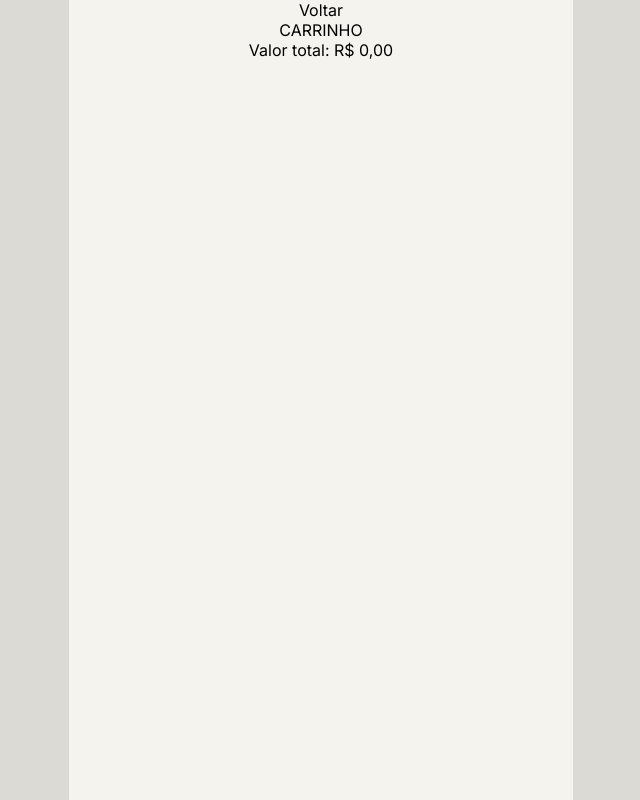
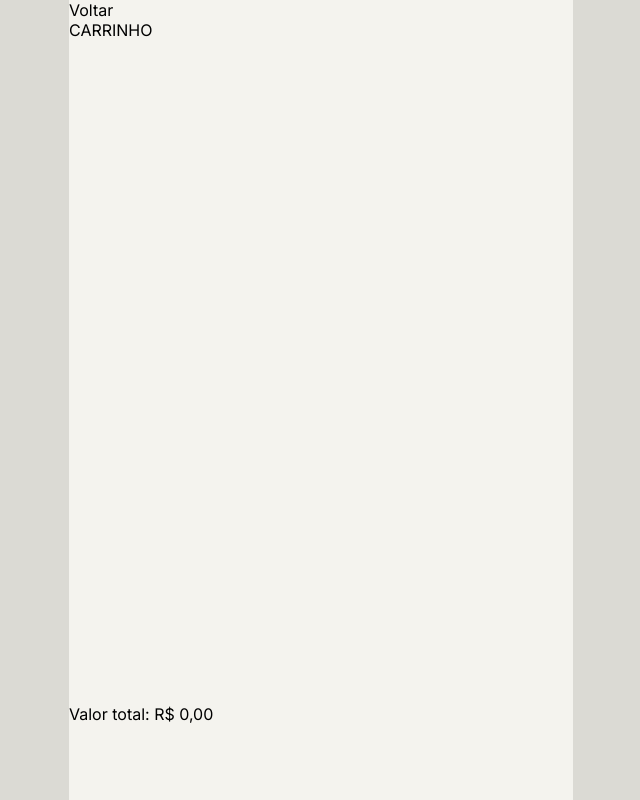
Before and after one commit to caio303/robins-food, a React (Create React App) app in the folder frontend/: page /carrinho in a window 1280 px wide. Shown: the whole page, without its empty margins (319-959 px from the left). Built offline with nearby package versions, Linux system fonts and the light colour scheme; a web font is replaced by a local one.

Commit message:
Refactor pagina carrinho

```diff
--- a/frontend/src/components/ConteudoCarrinho.jsx
+++ b/frontend/src/components/ConteudoCarrinho.jsx
@@ -1,34 +1,18 @@
-import { useDispatch, useSelector } from "../../node_modules/react-redux/es/exports"
-import { useNavigate } from "../../node_modules/react-router-dom/dist/index"
+import { useDispatch } from "../../node_modules/react-redux/es/exports"
 import { getValorEmReais } from "../utils"
 import { actions as carrinhoActions } from "../actions/carrinho.actions"
 
-export const ConteudoCarrinho = () => {
-    const navigate = useNavigate()
+export const ConteudoCarrinho = ({ carrinho }) => {
     const dispatch = useDispatch()
-    const carrinho = useSelector(state => state.carrinhoReducers.carrinho)
-    const restaurantes = useSelector(state => state.restauranteReducers.restaurantes)
-    const restaurante = restaurantes.find(res=> res.id === carrinho.restauranteId)
-
     const removerItemDoCarrinho = (itemId) => dispatch(carrinhoActions.removerItem(itemId))
 
-    const calcularValorTotal = () => {
-        const listaCompleta = []
-        carrinho.itens.forEach((item, index) => listaCompleta[index] = item.valor * item.quantidade)
-        return getValorEmReais(listaCompleta)
-    }
-
     return (
-        <>
-            <div onClick={() => navigate(-1)}>Voltar</div>
-            <div>CARRINHO</div>
-            <div>{restaurante && restaurante.nome}</div>
+        <main id="conteudo-carrinho">
              {carrinho.itens.map(item => (
                 <div onClick={() => removerItemDoCarrinho(item.id)} key={item.id}>
                         {item.quantidade} x {item.nome} R$ {getValorEmReais(item.valor * item.quantidade)}
                 </div>
              ))}
-             Valor total: R$ {calcularValorTotal()}
-        </>
+        </main>
     )
 }
--- /dev/null
+++ b/frontend/src/components/FooterCarrinho.jsx
@@ -0,0 +1,16 @@
+import { getValorEmReais } from "../utils"
+
+export const FooterCarrinho = ({ listaItens }) => {
+
+    const calcularValorTotal = () => {
+        const listaCompleta = []
+        listaItens.forEach((item, index) => listaCompleta[index] = item.valor * item.quantidade)
+        return getValorEmReais(listaCompleta)
+    }
+
+    return (
+        <footer id="footer-carrinho">
+            Valor total: R$ {calcularValorTotal()}
+        </footer>
+    )
+}
--- a/frontend/src/components/FooterNavegacao.jsx
+++ b/frontend/src/components/FooterNavegacao.jsx
@@ -1,12 +1,32 @@
 import { faGear, faHouse, faTicket, faUser } from '../../node_modules/@fortawesome/free-solid-svg-icons/index'
-import { ItemFooter } from './ItemFooter'
+import { ItemFooterNavegacao } from './ItemFooterNavegacao'
 import './FooterNavegacao.scss'
+
+const opcoesFooterNavegacao = [
+    {
+        icon: faHouse,
+        text: 'Inicio',
+        uri: '/inicio'
+    },
+    {
+        icon: faTicket,
+        text: 'Pedidos',
+        uri: '/pedidos'
+    },
+    {
+        icon: faGear,
+        text: 'Ajustes',
+        uri: '/ajustes'
+    },
+    {
+        icon: faUser,
+        text: 'Perfil',
+        uri: '/perfil'
+    },
+]
 
 export const FooterNavegacao = () => (
     <footer id="footer-navegacao">
-        <ItemFooter icon={faHouse} text={'Inicio'} uri={'/inicio'}/>
-        <ItemFooter icon={faTicket} text={'Pedidos'} uri={'/pedidos'}/>
-        <ItemFooter icon={faGear} text={'Ajustes'} uri={'/ajustes'}/>
-        <ItemFooter icon={faUser} text={'Perfil'} uri={'/perfil'}/>
+        {opcoesFooterNavegacao.map(({icon, text, uri}) => <ItemFooterNavegacao icon={icon} text={text} uri={uri}/> )}
     </footer>
 )
--- /dev/null
+++ b/frontend/src/components/HeaderCarrinho.jsx
@@ -0,0 +1,12 @@
+import { useNavigate } from "../../node_modules/react-router-dom/dist/index"
+
+export const HeaderCarrinho = ({ restaurante }) => {
+    const navigate = useNavigate()
+    return (
+        <header id="header-carrinho">
+            <div onClick={() => navigate(-1)}>Voltar</div>
+            <div>CARRINHO</div>
+            <div>{restaurante && restaurante.nome}</div>
+        </header>
+    )
+}
--- a/frontend/src/components/ItemFooter.jsx
+++ b/frontend/src/components/ItemFooterNavegacao.jsx
@@ -1,11 +1,11 @@
 import { FontAwesomeIcon } from "../../node_modules/@fortawesome/react-fontawesome/index"
 import { Link } from "../../node_modules/react-router-dom/dist/index"
-import './ItemFooter.scss'
+import './ItemFooterNavegacao.scss'
 
-export const ItemFooter = ({icon, text, uri}) => {
+export const ItemFooterNavegacao = ({icon, text, uri}) => {
     return (
-        <Link to={uri} className={`item-footer ${text.toLowerCase()}`}>
-            <div className='item-footer__icon-container'>
+        <Link to={uri} className={`item-footer-navegacao ${text.toLowerCase()}`}>
+            <div className='item-footer-navegacao__icon-container'>
                 <FontAwesomeIcon icon={icon}/>
             </div>
             <span>{text}</span>
--- a/frontend/src/components/ItemFooter.scss
+++ b/frontend/src/components/ItemFooterNavegacao.scss
@@ -1,6 +1,6 @@
 @import '../variables';
 
-.item-footer {
+.item-footer-navegacao {
     align-items: center;
     display: flex;
     flex-direction: column;
--- a/frontend/src/pages/PaginaCarrinho/PaginaCarrinho.jsx
+++ b/frontend/src/pages/PaginaCarrinho/PaginaCarrinho.jsx
@@ -1,3 +1,18 @@
+import { useSelector } from "../../../node_modules/react-redux/es/exports";
 import { ConteudoCarrinho } from "../../components/ConteudoCarrinho";
+import { FooterCarrinho } from "../../components/FooterCarrinho";
+import { HeaderCarrinho } from "../../components/HeaderCarrinho";
 
-export const PaginaCarrinho = () => ( <main id="conteudo-carrinho"><ConteudoCarrinho /></main>)
+export const PaginaCarrinho = () => {
+    const carrinho = useSelector(state => state.carrinhoReducers.carrinho)
+    const restaurantes = useSelector(state => state.restauranteReducers.restaurantes)
+    const restaurante = restaurantes.find(res=> res.id === carrinho.restauranteId)
+
+    return (
+        <main id="pagina-carrinho">
+            <HeaderCarrinho restaurante={restaurante} />
+            <ConteudoCarrinho carrinho={carrinho} />
+            <FooterCarrinho listaItens={carrinho.itens} />
+        </main>
+    )
+}
```
